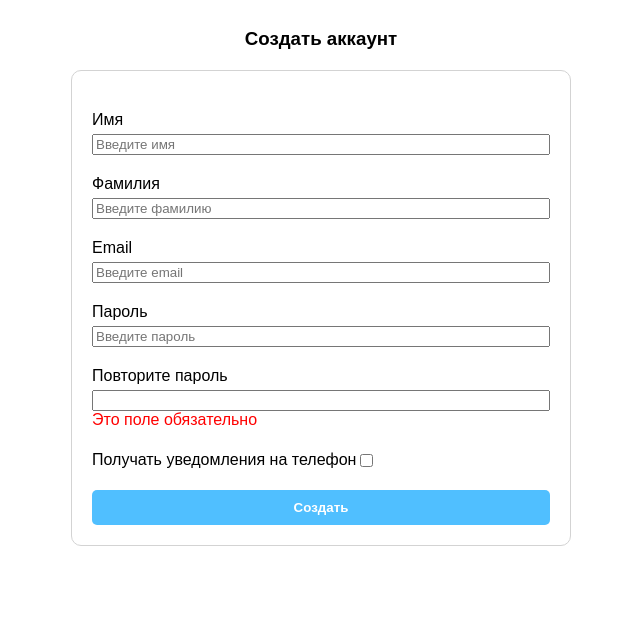
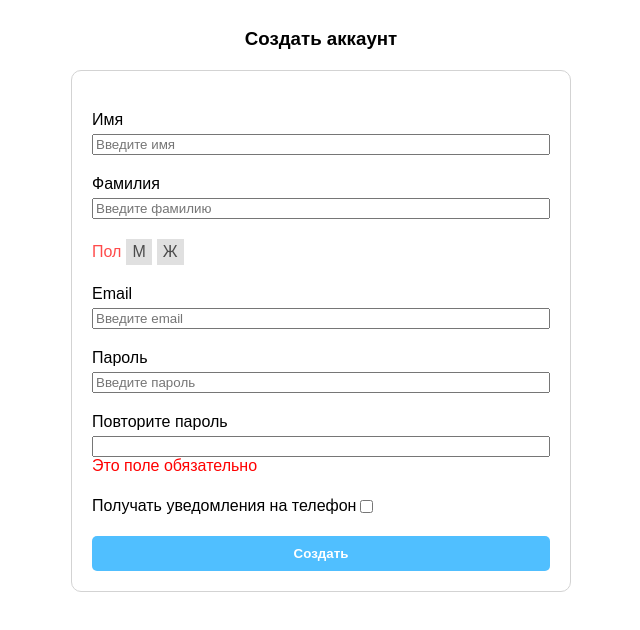
Before and after one commit to nezar-khamidekh/signal-forms, an Angular app: page / in a window 1280 px wide. Shown: the top 630 px of the page, without its empty margins (319-959 px from the left). Built offline with nearby package versions, Linux system fonts and the light colour scheme.

Commit message:
кастомный контрол

```diff
--- a/src/app/app.html
+++ b/src/app/app.html
@@ -28,6 +28,8 @@
       <span class="error">{{ error.message }}</span>
     }
   }
+
+  <gender-control [formField]="signupForm.gender" />
 
   <label class="label" for="email">Email</label>
   <input
--- a/src/app/app.ts
+++ b/src/app/app.ts
@@ -2,10 +2,11 @@ import { Component, signal } from '@angular/core';
 import { User } from './models/user';
 import { form, FormField, submit } from '@angular/forms/signals';
 import { signupFormSchema } from './validators/signup-form-schema';
+import { GenderControl } from './components/gender-control/gender-control';
 
 @Component({
   selector: 'app-root',
-  imports: [FormField],
+  imports: [FormField, GenderControl],
   templateUrl: './app.html',
   styleUrl: './app.css',
 })
@@ -20,6 +21,7 @@ export class App {
       notifyEnabled: false,
       phoneNumber: '',
     },
+    gender: null,
   });
 
   protected readonly signupForm = form(this.#user, signupFormSchema);
@@ -44,6 +46,7 @@ export class App {
             notifyEnabled: false,
             phoneNumber: '',
           },
+          gender: null,
         });
 
         return undefined;
--- /dev/null
+++ b/src/app/components/gender-control/gender-control.css
@@ -0,0 +1,28 @@
+:host {
+  display: flex;
+  align-items: center;
+  gap: 5px;
+  margin-top: 20px;
+
+  &.disabled {
+    opacity: 0.7;
+    pointer-events: none;
+  }
+}
+
+.required {
+  color: red;
+}
+
+.gender {
+  background-color: lightgray;
+  padding: 4px 6px;
+
+  &:hover {
+    background-color: lightblue;
+  }
+}
+
+.gender_selected {
+  background-color: lightblue;
+}
--- /dev/null
+++ b/src/app/components/gender-control/gender-control.html
@@ -0,0 +1,7 @@
+<span [class.required]="required()">Пол</span>
+
+@for (gender of genders(); track $index) {
+  <div class="gender" [class.gender_selected]="isSelected(gender)" (click)="value.set(gender)">
+    {{ gender.name }}
+  </div>
+}
--- /dev/null
+++ b/src/app/components/gender-control/gender-control.ts
@@ -0,0 +1,37 @@
+import { Component, input, model, signal } from '@angular/core';
+import { FormValueControl } from '@angular/forms/signals';
+
+export interface GenderType {
+  id: string;
+  name: string;
+}
+
+@Component({
+  selector: 'gender-control',
+  templateUrl: './gender-control.html',
+  styleUrl: './gender-control.css',
+  host: {
+    '[class.disabled]': 'disabled()',
+  },
+})
+export class GenderControl implements FormValueControl<GenderType | null> {
+  genders = signal<GenderType[]>([
+    {
+      id: '0',
+      name: 'М',
+    },
+    {
+      id: '1',
+      name: 'Ж',
+    },
+  ]);
+
+  readonly value = model<GenderType | null>(null);
+
+  readonly disabled = input(false);
+  readonly required = input(false);
+
+  protected isSelected(gender: GenderType) {
+    return this.value()?.id === gender.id;
+  }
+}
--- a/src/app/models/user.ts
+++ b/src/app/models/user.ts
@@ -1,3 +1,5 @@
+import { GenderType } from '../components/gender-control/gender-control';
+
 export interface User {
   name: string;
   surname: string;
@@ -8,4 +10,5 @@ export interface User {
     notifyEnabled: boolean;
     phoneNumber: string;
   };
+  gender: GenderType | null;
 }
--- a/src/app/validators/signup-form-schema.ts
+++ b/src/app/validators/signup-form-schema.ts
@@ -1,4 +1,12 @@
-import { email, hidden, pattern, required, schema, validateTree } from '@angular/forms/signals';
+import {
+  disabled,
+  email,
+  hidden,
+  pattern,
+  required,
+  schema,
+  validateTree,
+} from '@angular/forms/signals';
 import { User } from '../models/user';
 
 export const signupFormSchema = schema<User>((path) => {
@@ -43,4 +51,7 @@ export const signupFormSchema = schema<User>((path) => {
   pattern(path.phone.phoneNumber, /^((8|\+7)[\- ]?)?(\(?\d{3}\)?[\- ]?)?[\d\- ]{7,10}$/, {
     message: 'Введите корректный номер телефона',
   });
+
+  required(path.gender);
+  disabled(path.gender, ({ valueOf }) => !valueOf(path.email));
 });
```
